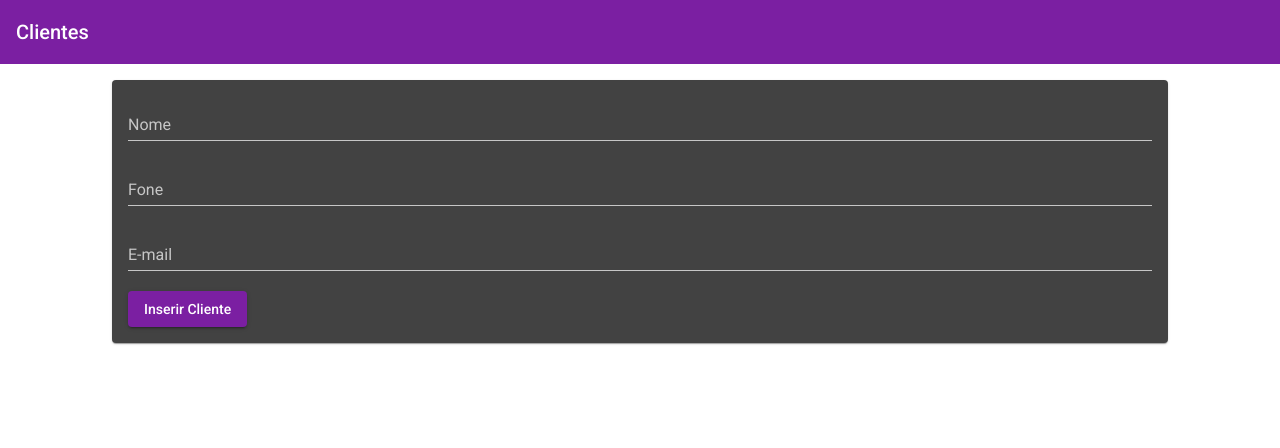
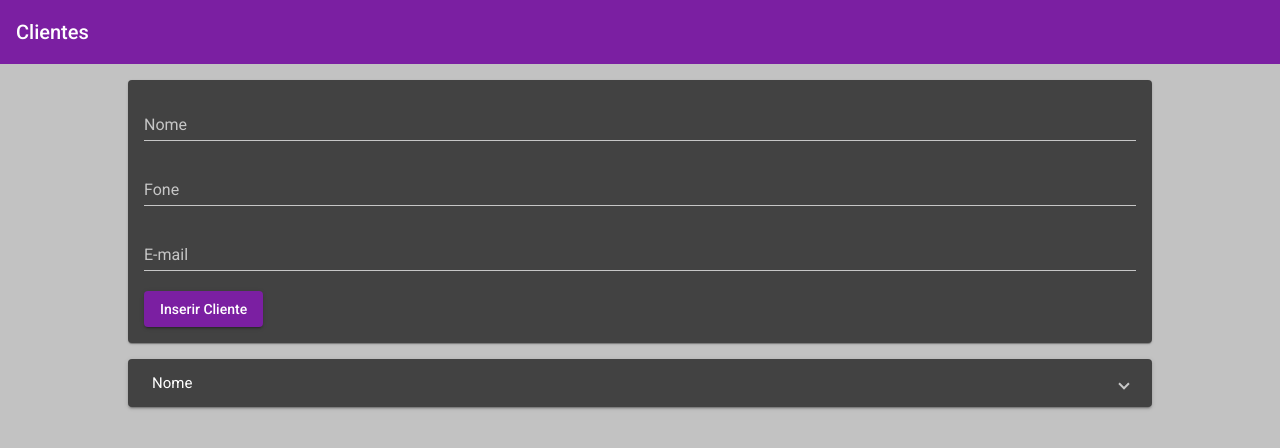
Before and after one commit to Mathvivas/Pilha-MEAN, an Angular app in the folder app-clientes/: page / in a window 1280 px wide. Shown: the top 448 px of the page. Built offline with nearby package versions, Linux system fonts and the light colour scheme.

Commit message:
Modificaçoes dos Componentes

```diff
--- a/app-clientes/src/app/app.component.css
+++ b/app-clientes/src/app/app.component.css
@@ -1,3 +1,6 @@
 main {
   margin-top: 1rem;
+  width: 80%;
+  margin-left: auto;
+  margin-right: auto;
 }
--- a/app-clientes/src/app/app.component.html
+++ b/app-clientes/src/app/app.component.html
@@ -1,4 +1,5 @@
 <app-cabecalho></app-cabecalho>
 <main>
   <app-cliente-inserir></app-cliente-inserir>
+  <app-cliente-lista></app-cliente-lista>
 </main>
--- a/app-clientes/src/app/clientes/cliente-inserir/cliente-inserir.component.css
+++ b/app-clientes/src/app/clientes/cliente-inserir/cliente-inserir.component.css
@@ -1,7 +1,7 @@
-mat-card {
+/* mat-card {
   width: 80%;
   margin: auto;
-}
+} */
 
 mat-form-field, input {
   width: 100%;
--- a/app-clientes/src/app/clientes/cliente-lista/cliente-lista.component.css
+++ b/app-clientes/src/app/clientes/cliente-lista/cliente-lista.component.css
@@ -0,0 +1,4 @@
+:host {
+  margin-top: 1rem;
+  display: block;
+}
--- a/app-clientes/src/app/clientes/cliente-lista/cliente-lista.component.html
+++ b/app-clientes/src/app/clientes/cliente-lista/cliente-lista.component.html
@@ -1 +1,7 @@
-<p>cliente-lista works!</p>
+<mat-accordion>
+  <mat-expansion-panel>
+    <mat-expansion-panel-header>Nome</mat-expansion-panel-header>
+    <p>Fone</p>
+    <p>E-mail</p>
+  </mat-expansion-panel>
+</mat-accordion>
--- a/app-clientes/src/styles.css
+++ b/app-clientes/src/styles.css
@@ -1,4 +1,4 @@
 /* You can add global styles to this file, and also import other style files */
 
 html, body { height: 100%; }
-body { margin: 0; font-family: Roboto, "Helvetica Neue", sans-serif; }
+body { margin: 0; font-family: Roboto, "Helvetica Neue", sans-serif; background-color: rgb(194, 194, 194);}
```
Also changed, not shown: app-clientes/src/app/app.module.ts (+9 -6 lines).
